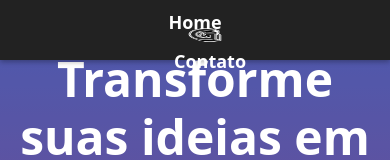
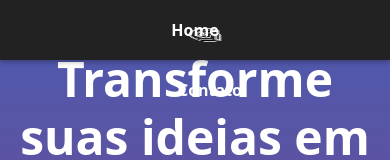
Before and after one commit to gbss01/portfolio-site, a Next.js app: page / in a window 390 px wide. Shown: the top 160 px of the page. Built offline with nearby package versions, Linux system fonts and the light colour scheme.

Commit message:
Header.css

```diff
--- a/src/components/Header.css
+++ b/src/components/Header.css
@@ -53,17 +53,21 @@
   }
 
   .logo {
-    margin-bottom: 10px; /* espaço abaixo do logo */
+    margin-bottom: 15px; /* espaço maior abaixo do logo */
   }
 
   .nav {
     flex-direction: column; /* empilha os links verticalmente */
-    gap: 15px; /* espaço entre os links */
+    gap: 20px; /* espaço entre os links */
     width: 100%;
     align-items: center;
   }
 
   .nav a {
-    font-size: 18px;
+    font-size: 16px; /* tamanho menor para caber na tela */
+    min-height: 40px; /* toque mais amigável */
+    display: flex;
+    align-items: center;
+    justify-content: center;
   }
 }
```
